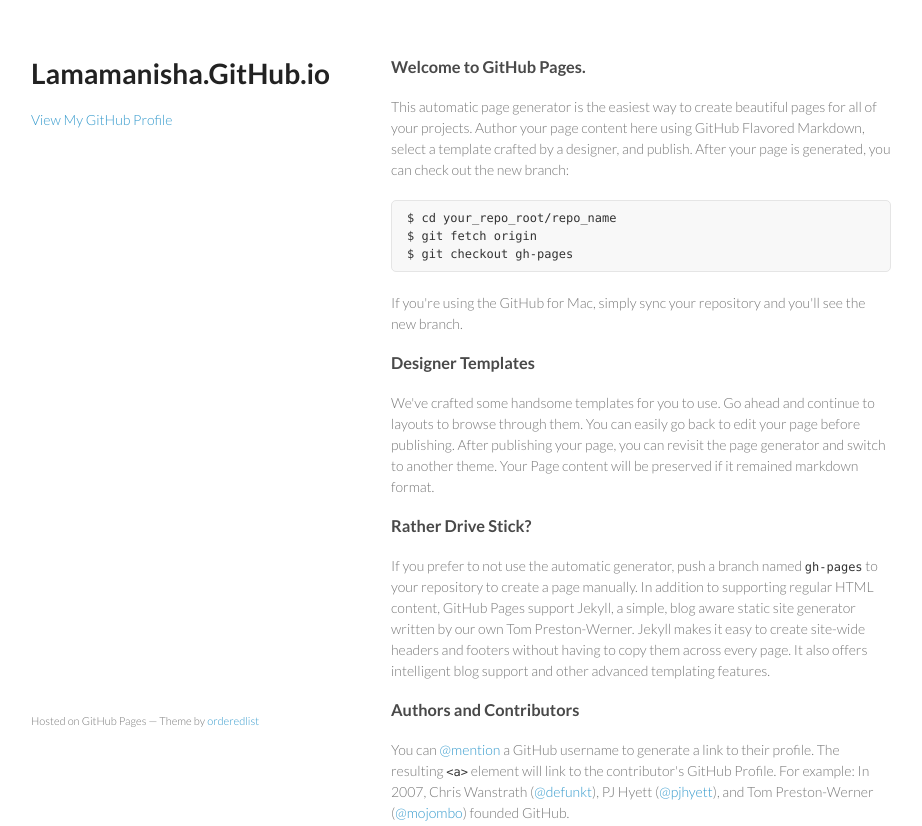
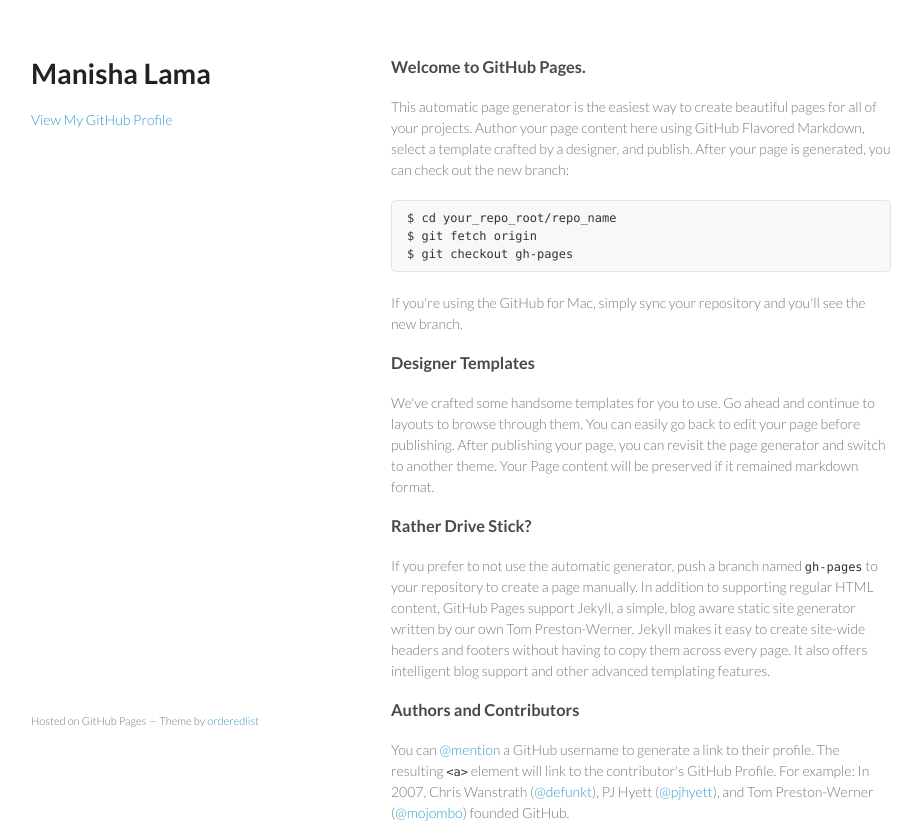
Before and after one commit to LamaManisha/LamaManisha.github.io, a plain HTML site: page index.html in a window 1280 px wide. Shown: the top 826 px of the page, without its empty margins (179-1101 px from the left). Drawn offline with Linux system fonts and the light colour scheme.

Commit message:
Index file Edited

```diff
--- a/index.html
+++ b/index.html
@@ -15,7 +15,7 @@
   <body>
     <div class="wrapper">
       <header>
-        <h1>Lamamanisha.GitHub.io</h1>
+        <h1>Manisha Lama</h1>
         <p></p>
 
 
```
